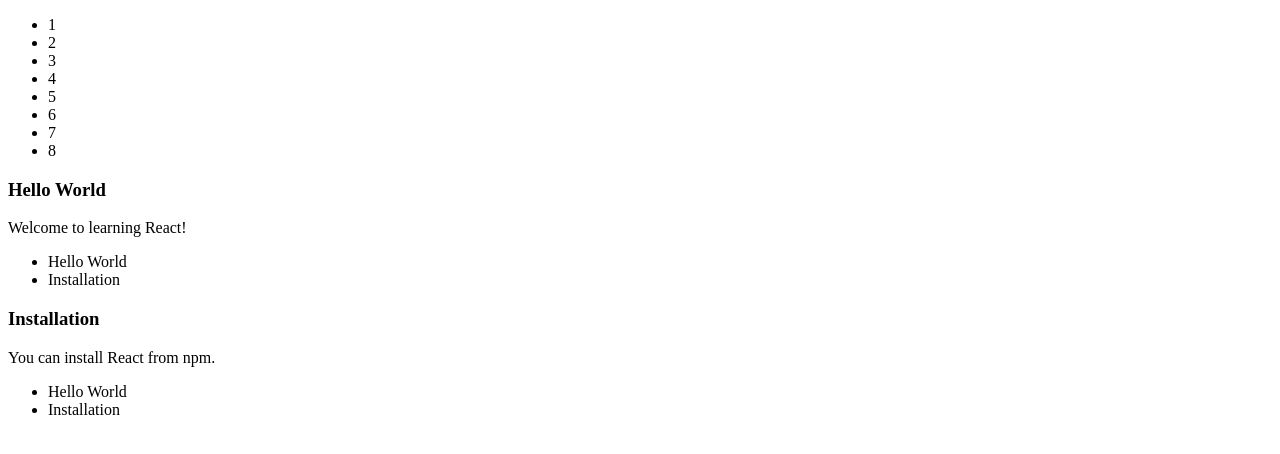
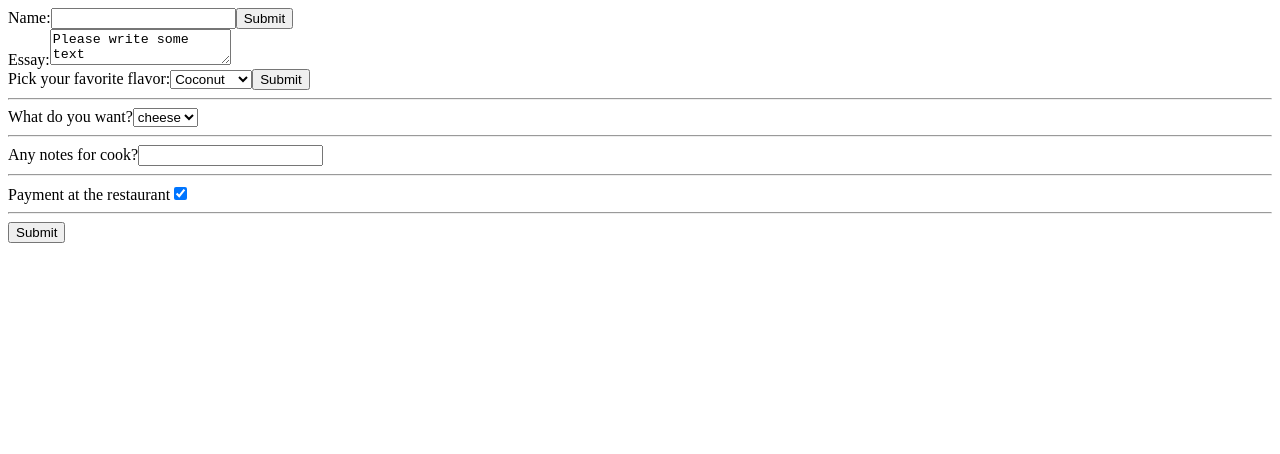
Before and after one commit to NikitosBarboc/React-travel, a React (Create React App) app in the folder react-travel/: page / in a window 1280 px wide. Shown: the top 454 px of the page. Built offline with nearby package versions, Linux system fonts and the light colour scheme.

Commit message:
featL finish lesson number 9 (Forms) and start lesson number 10 (Lifting State Up)

```diff
--- /dev/null
+++ b/react-travel/src/09_forms/EssayForm.tsx
@@ -0,0 +1,43 @@
+/* eslint-disable jsx-a11y/label-has-associated-control */
+import React, { ChangeEvent, FormEvent } from 'react';
+
+type essayFormProps = {
+  value: string
+}
+
+class EssayForm extends React.Component<{}, essayFormProps> {
+  constructor(props: essayFormProps) {
+    super(props);
+    this.state = {
+      value: 'Please write some text',
+    };
+
+    this.handleChange = this.handleChange.bind(this);
+    this.handleSubmit = this.handleSubmit.bind(this);
+  }
+
+  handleChange(event: ChangeEvent) {
+    const target = event.target as HTMLTextAreaElement;
+    this.setState({ value: target.value });
+  }
+
+  handleSubmit(event: FormEvent) {
+    const { value } = this.state;
+    alert(`An essay was submitted ${value}`);
+    event.preventDefault();
+  }
+
+  render() {
+    const { value } = this.state;
+    return (
+      <form onSubmit={this.handleSubmit}>
+        <label>
+          Essay:
+        </label>
+        <textarea value={value} onChange={this.handleChange} />
+      </form>
+    );
+  }
+}
+
+export default EssayForm;
--- /dev/null
+++ b/react-travel/src/09_forms/FlavorForm.tsx
@@ -0,0 +1,50 @@
+/* eslint-disable jsx-a11y/label-has-associated-control */
+import React, { ChangeEvent, FormEvent } from 'react';
+
+type flavorFormProps = {
+  value: string
+}
+
+class FlavorForm extends React.Component<{}, flavorFormProps> {
+  constructor(props: flavorFormProps) {
+    super(props);
+    this.state = {
+      value: 'coconut',
+    };
+
+    this.handleChange = this.handleChange.bind(this);
+    this.handleSubmit = this.handleSubmit.bind(this);
+  }
+
+  handleChange(event: ChangeEvent) {
+    const target = event.target as HTMLTextAreaElement;
+    this.setState({ value: target.value });
+  }
+
+  handleSubmit(event: FormEvent) {
+    const { value } = this.state;
+    alert(`Your favorite flavor is: ${value}`);
+    event.preventDefault();
+  }
+
+  render() {
+    const { value } = this.state;
+    return (
+      <form onSubmit={this.handleSubmit}>
+        <label>
+          Pick your favorite flavor:
+          <select value={value} onChange={this.handleChange}>
+            <option value="grapefruit">Grapefruit</option>
+            <option value="lime">Lime</option>
+            <option value="coconut">Coconut</option>
+            <option value="mango">Mango</option>
+          </select>
+        </label>
+        <input type="submit" onSubmit={this.handleSubmit} value="Submit" />
+        {/* <textarea value={value} onChange={this.handleChange} /> */}
+      </form>
+    );
+  }
+}
+
+export default FlavorForm;
--- /dev/null
+++ b/react-travel/src/09_forms/MyForm.tsx
@@ -0,0 +1,135 @@
+/* eslint-disable no-unused-vars */
+/* eslint-disable jsx-a11y/label-has-associated-control */
+// eslint-disable-next-line max-classes-per-file
+import React, { ChangeEvent, ChangeEventHandler } from 'react';
+
+type selectFood = {
+  food: string,
+  handleChange: ChangeEventHandler<HTMLSelectElement>
+}
+
+class SelectFood extends React.Component<selectFood, selectFood> {
+  constructor(props: selectFood) {
+    super(props);
+    this.handleChange = this.handleChange.bind(this);
+  }
+
+  handleChange(e: ChangeEvent<HTMLSelectElement>) {
+    const { handleChange } = this.props;
+    handleChange(e);
+  }
+
+  render() {
+    const { food, handleChange } = this.props;
+    return (
+      <>
+        <label>
+          What do you want?
+          <select value={food} onChange={handleChange}>
+            <option value="cheese">cheese</option>
+            <option value="potato">potato</option>
+            <option value="tea">tea</option>
+            <option value="milk">milk</option>
+          </select>
+        </label>
+        <hr />
+      </>
+    );
+  }
+}
+
+type notesInputProps = {
+  note: string,
+  handleChange: ChangeEventHandler<HTMLInputElement>
+}
+
+function NotesInput(props: notesInputProps) {
+  const { note, handleChange } = props;
+  return (
+    <>
+      <label>
+        Any notes for cook?
+        <input type="text" value={note} onChange={handleChange} />
+      </label>
+      <hr />
+    </>
+  );
+}
+
+type choosePayment = {
+  payment: string,
+  handleChange: ChangeEventHandler<HTMLInputElement>
+}
+
+function ChoosePayment(props: choosePayment) {
+  const { payment, handleChange } = props;
+  return (
+    <>
+      <label>
+        Payment at the restaurant
+        <input type="checkbox" checked={payment === 'on'} onChange={handleChange} />
+      </label>
+      <hr />
+    </>
+  );
+}
+
+type orderProps = {
+  chosenFood: string,
+  paymentInRestaurant: string,
+  note: string
+}
+
+class Order extends React.Component<{}, orderProps> {
+  constructor(props: orderProps) {
+    super(props);
+    this.state = {
+      chosenFood: 'cheese',
+      paymentInRestaurant: 'on',
+      note: '',
+    };
+    this.onFoodChange = this.onFoodChange.bind(this);
+    this.onNotesChange = this.onNotesChange.bind(this);
+    this.onPaymentSelect = this.onPaymentSelect.bind(this);
+    this.onSubmit = this.onSubmit.bind(this);
+  }
+
+  onFoodChange(event: ChangeEvent) {
+    const target = event.target as HTMLSelectElement;
+    const newFood = target.value;
+    this.setState({ chosenFood: newFood });
+  }
+
+  onNotesChange(event: ChangeEvent) {
+    const target = event.target as HTMLInputElement;
+    const newNote = target.value;
+    this.setState({ note: newNote });
+  }
+
+  onPaymentSelect(event: ChangeEvent) {
+    const target = event.target as HTMLInputElement;
+    const newNote = target.value === 'on' ? 'off' : 'on';
+    target.value = target.value === 'on' ? 'off' : 'on';
+    this.setState({ paymentInRestaurant: newNote });
+  }
+
+  onSubmit() {
+    const { chosenFood, paymentInRestaurant, note } = this.state;
+    const payment = paymentInRestaurant === 'on' ? 'in restaurant' : 'online';
+    console.log(`Your order is ${chosenFood} with note: ${note} and you chose to pay ${payment}`);
+  }
+
+  render() {
+    const { chosenFood, paymentInRestaurant, note } = this.state;
+    return (
+      <div>
+        <hr />
+        <SelectFood food={chosenFood} handleChange={this.onFoodChange} />
+        <NotesInput note={note} handleChange={this.onNotesChange} />
+        <ChoosePayment payment={paymentInRestaurant} handleChange={this.onPaymentSelect} />
+        <input type="submit" value="Submit" onClick={this.onSubmit} />
+      </div>
+    );
+  }
+}
+export default Order;
--- /dev/null
+++ b/react-travel/src/09_forms/Reservation.tsx
@@ -0,0 +1,58 @@
+/* eslint-disable jsx-a11y/label-has-associated-control */
+import React, { ChangeEvent } from 'react';
+
+type reservationProps = {
+  isGoing: boolean,
+  numberOfGuests: number,
+  [propName: string]: string | boolean | number
+}
+
+class Reservation extends React.Component<{}, reservationProps> {
+  constructor(props: reservationProps) {
+    super(props);
+    this.state = {
+      isGoing: true,
+      numberOfGuests: 2,
+    };
+    this.handleInputChange = this.handleInputChange.bind(this);
+  }
+
+  handleInputChange(event: ChangeEvent) {
+    const target = event.target as HTMLInputElement;
+    const value = target.type === 'checkbox' ? target.checked : target.value;
+    const { name } = target;
+    this.setState({
+      [name]: value,
+    });
+    console.log(this.state);
+  }
+
+  render() {
+    const { isGoing, numberOfGuests } = this.state;
+    return (
+      <form>
+        <label>
+          Is going:
+          <input
+            name="isGoing"
+            type="checkbox"
+            checked={isGoing}
+            onChange={this.handleInputChange}
+          />
+        </label>
+        <br />
+        <label>
+          Number of guests:
+          <input
+            name="numberOfGuests"
+            type="number"
+            value={numberOfGuests}
+            onChange={this.handleInputChange}
+          />
+        </label>
+      </form>
+    );
+  }
+}
+
+export default Reservation;
--- /dev/null
+++ b/react-travel/src/09_forms/form.tsx
@@ -0,0 +1,41 @@
+/* eslint-disable jsx-a11y/label-has-associated-control */
+import React, { ChangeEvent, FormEvent } from 'react';
+
+type namePropsProps = {
+  value: string,
+}
+
+class NameForm extends React.Component<{}, namePropsProps> {
+  constructor(props: namePropsProps) {
+    super(props);
+    this.state = { value: '' };
+
+    this.handleChange = this.handleChange.bind(this);
+    this.handleSubmit = this.handleSubmit.bind(this);
+  }
+
+  handleChange(event: ChangeEvent) {
+    const target = event.target as HTMLInputElement;
+    this.setState({ value: target.value });
+  }
+
+  handleSubmit(event: FormEvent): void {
+    const { value } = this.state;
+    alert(`A name was submitted: ${value}`);
+    event.preventDefault();
+  }
+
+  render(): React.ReactNode {
+    const { value } = this.state;
+    return (
+      <form onSubmit={this.handleSubmit}>
+        <label>
+          Name:
+          <input type="text" value={value} onChange={this.handleChange} />
+        </label>
+        <input type="submit" value="Submit" />
+      </form>
+    );
+  }
+}
+export default NameForm;
--- a/react-travel/src/index.tsx
+++ b/react-travel/src/index.tsx
@@ -1,19 +1,21 @@
 import React from 'react';
 import ReactDOM from 'react-dom/client';
-import NumberList from './08_list-and-keys/NumberList';
-import Blog from './08_list-and-keys/Blog';
+import NameForm from './09_forms/form';
+import EssayForm from './09_forms/EssayForm';
+import FlavorForm from './09_forms/FlavorForm';
+// import Reservation from './09_forms/Reservation';
+import MyForm from './09_forms/MyForm';
 
 const root = ReactDOM.createRoot(
   document.getElementById('root') as HTMLElement,
 );
-const posts = [
-  { id: 1, title: 'Hello World', content: 'Welcome to learning React!' },
-  { id: 2, title: 'Installation', content: 'You can install React from npm.' },
-];
 root.render(
   <React.StrictMode>
-    <NumberList numbers={[1, 2, 3, 4, 5, 6, 7, 8]} />
-    <Blog posts={posts} />
+    <NameForm />
+    <EssayForm />
+    <FlavorForm />
+    {/* <Reservation /> */}
+    <MyForm />
   </React.StrictMode>,
 );
 
```
